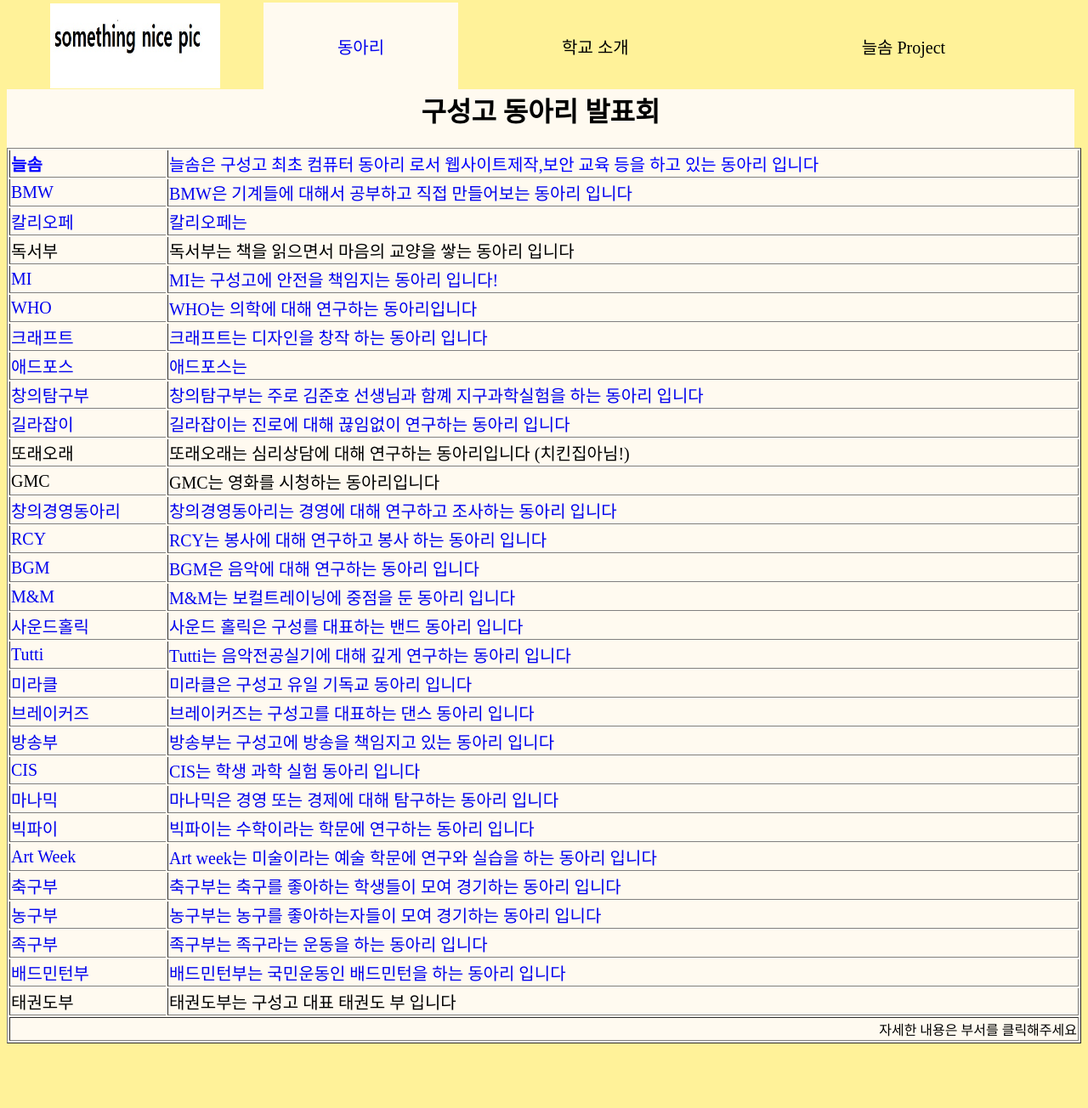
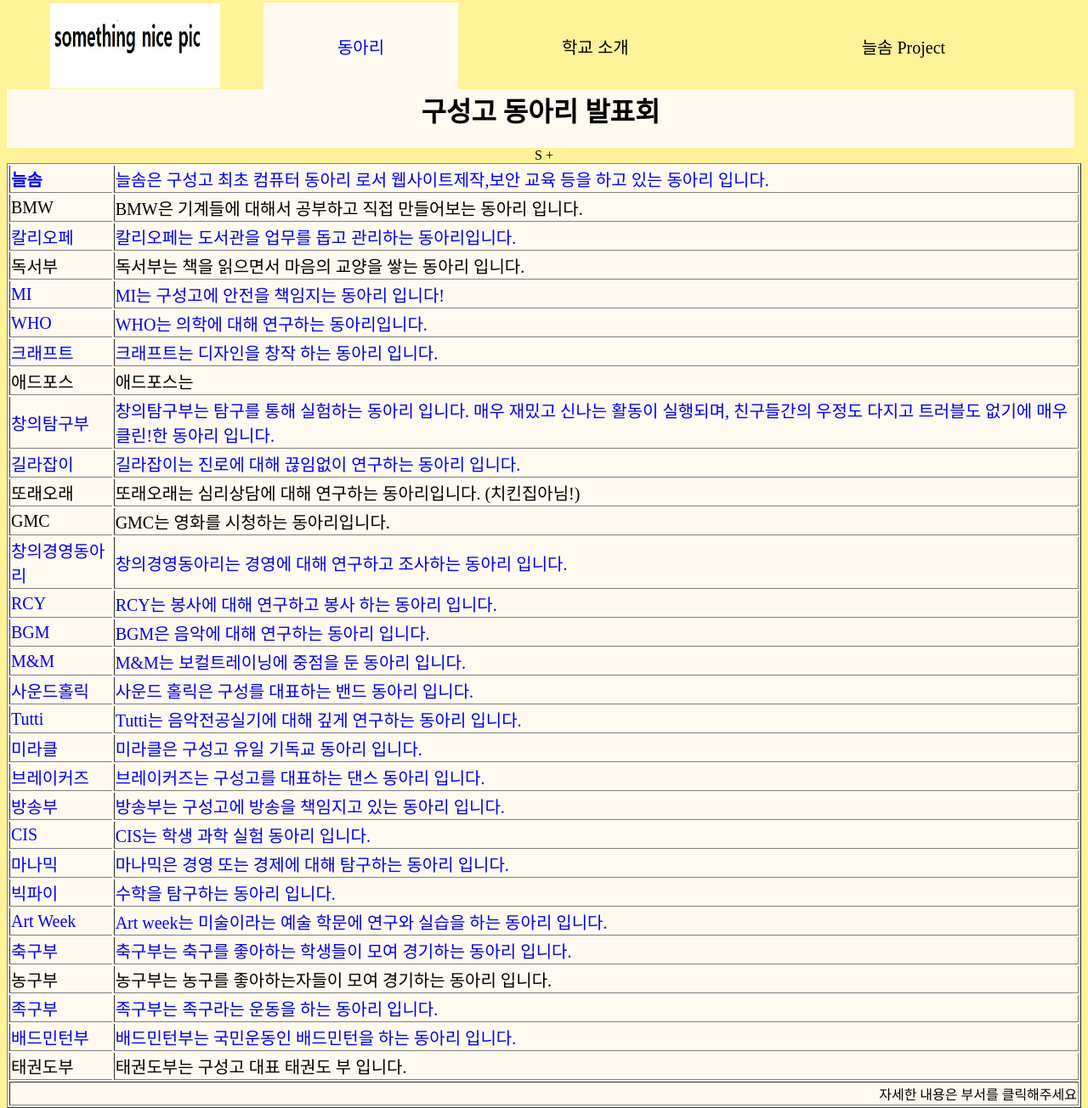
Before and after one commit to yeon333/koosungclub, a plain HTML site: page index.html in a window 1280 px wide. Shown: the part 5-1309 px from the top of the page at 85% size. Drawn offline with Linux system fonts and the light colour scheme.

Commit message:
bug fixed

```diff
--- a/index.html
+++ b/index.html
@@ -12,6 +12,7 @@
 	</head>
 	<style type="text/css">
 	.font{
+
 	font-size:20px;
 	border-right:none;
 	border-top:none;
@@ -47,149 +48,149 @@
 			<table style="background-color:#fffaf0" border="1" width="100%">
 				<Tr id="table">
 					<td class="font"><a href="#" style="color:blue" ><b>늘솜</b></a>
-					<td class="rtable"><a href="#" style="color:blue">늘솜은 구성고 최초 컴퓨터 동아리 로서 웹사이트제작,보안 교육 등을 하고 있는 동아리 입니다</a> </td>
+					<td class="rtable"><a href="#" style="color:blue">늘솜은 구성고 최초 컴퓨터 동아리 로서 웹사이트제작,보안 교육 등을 하고 있는 동아리 입니다.</a> </td>
 				</tr>
 				<Tr class="table">
-					<td class='font'><A href="club\bmw.html">BMW</a> </td>
-					<td class="rtable"><a href="club\bmw.html">BMW은 기계들에 대해서 공부하고 직접 만들어보는 동아리 입니다</a></td>
+					<td class='font'><A href="club\Bmw.html" style="color:black" >BMW</a> </td>
+					<td class="rtable"><a href="club\Bmw.html" style="color:black">BMW은 기계들에 대해서 공부하고 직접 만들어보는 동아리 입니다.</a></td>
 				</tr>
 				<Tr class="table">
 					<td class='font'><A href="index.html">칼리오페 </a> </td>
-					<td class="rtable">	<A href="index.html">칼리오페는 </a></td>
+					<td class="rtable">	<A href="index.html">칼리오페는 도서관을 업무를 돕고 관리하는 동아리입니다. </a></td>
 				</tr>
 				<Tr class="table">
-					<td class='font'><A href="club\독서부.html" style="color:black">독서부 </a>  </td>
-					<td class="rtable"><A href="club\독서부.html" style="color:black">독서부는 책을 읽으면서 마음의 교양을 쌓는 동아리 입니다</a> </td>
+					<td class='font'><A href="club\독서부(1).html" style="color:black">독서부 </a>  </td>
+					<td class="rtable"><A href="club\독서부(1).html" style="color:black">독서부는 책을 읽으면서 마음의 교양을 쌓는 동아리 입니다.</a> </td>
 				</tr>
 				<Tr class="table">
 					<td class='font'><A href="index.html">MI </a> </td>
 					<td class="rtable"><A href="index.html">MI는 구성고에 안전을 책임지는 동아리 입니다!</a>  </td>
-				</tr>
+				</tr>S
 				<Tr class="table">
 					<td class='font'><A href="index.html">WHO </a> </td>
 					<td class="rtable"><A href="index.html">
-					WHO는 의학에 대해 연구하는 동아리입니다</a>   </td>
+					WHO는 의학에 대해 연구하는 동아리입니다.</a>   </td>
 				</tr>
 				<Tr class="table">
 					<td class='font'><A href="index.html">크래프트 </a></td>
 					<td class="rtable"><A href="index.html">
-					크래프트는 디자인을 창작 하는 동아리 입니다</a> </td>
+					크래프트는 디자인을 창작 하는 동아리 입니다.</a> </td>
 				</tr>
 				<Tr class="table">
-					<td class='font'><A href="club\애드포스.html">애드포스 </a></td>
-					<td class="rtable"><A href="club\애드포스.html">
+					<td class='font'><A href="club\애드포스.html" style="color:black">애드포스 </a></td>
+					<td class="rtable"><A href="club\애드포스.html" style="color:black">
 					애드포스는 </a>   </td>
 				</tr>
 				<Tr class="table">
 					<td class='font'><A href="index.html">창의탐구부 </a></td>
 					<td class="rtable"><A href="index.html">
-					창의탐구부는 주로 김준호 선생님과 함꼐 지구과학실험을 하는 동아리 입니다 </a> </td>
+					창의탐구부는 탐구를 통해 실험하는 동아리 입니다. 매우 재밌고 신나는 활동이 실행되며, 친구들간의 우정도 다지고 트러블도 없기에 매우 클린!한 동아리 입니다.</a> </td>
 				</tr>
 				<Tr class="table">
 					<td class='font'><A href="index.html">길라잡이 </a></td>
 					<td class="rtable"><A href="index.html">
-					길라잡이는 진로에 대해 끊임없이 연구하는 동아리 입니다 </a> </td>
+					길라잡이는 진로에 대해 끊임없이 연구하는 동아리 입니다. </a> </td>
 				</tr>
 				<Tr class="table">
 					<td class='font'><A href="club\또래오래.html" style="color:black">또래오래 </a></td>
 					<td class="rtable"><A href="club\또래오래.html" style="color:black">
-					또래오래는 심리상담에 대해 연구하는 동아리입니다
+					또래오래는 심리상담에 대해 연구하는 동아리입니다.
 					&#40;치킨집아님!&#41;  </a></td>
 				</tr>
 				<Tr class="table">
 					<td class='font'><A href="club\GMC.html" style="color:black">GMC </a></td>
 					<td class="rtable"><A href="club\GMC.html" style="color:black">
-					GMC는 영화를 시청하는 동아리입니다   </a></td>
+					GMC는 영화를 시청하는 동아리입니다.   </a></td>
 				</tr>
 				<Tr class="table">
 					<td class='font'><A href="index.html">창의경영동아리 </a></td>
 					<td class="rtable"><A href="index.html">
-					창의경영동아리는 경영에 대해 연구하고 조사하는 동아리 입니다</a>  </td>
+					창의경영동아리는 경영에 대해 연구하고 조사하는 동아리 입니다.</a>  </td>
 				</tr>
 				<Tr class="table">
 					<td class='font'><A href="index.html">RCY </a></td>
 					<td class="rtable"><A href="index.html">
-					RCY는 봉사에 대해 연구하고 봉사 하는 동아리 입니다</a> </td>
+					RCY는 봉사에 대해 연구하고 봉사 하는 동아리 입니다.</a> </td>
 				</tr>
 				<Tr class="table">
 					<td class='font'><A href="index.html">BGM</a></td>
 					<td class="rtable"><A href="index.html">
-					BGM은 음악에 대해 연구하는 동아리 입니다  </a></td>
-				</tr>
+					BGM은 음악에 대해 연구하는 동아리 입니다.  </a></td>
+				</tr>+
 				<Tr class="table">
 					<td class='font'><A href="index.html">M&M </a> </td>
 					<td class="rtable"><A href="index.html">
-					M&M는 보컬트레이닝에 중점을 둔  동아리 입니다</a> </td>
+					M&M는 보컬트레이닝에 중점을 둔  동아리 입니다.</a> </td>
 				</tr>
 				<Tr class="table">
 					<td class='font'><A href="index.html">사운드홀릭 </a></td>
 					<td class="rtable"><A href="index.html">
-					사운드 홀릭은 구성를 대표하는 밴드 동아리 입니다</a> </td>
+					사운드 홀릭은 구성를 대표하는 밴드 동아리 입니다.</a> </td>
 				</tr>
 				<Tr class="table">
 					<td class='font'><A href="index.html">Tutti </a> </td>
 					<td class="rtable"><A href="index.html">
-					Tutti는 음악전공실기에 대해 깊게 연구하는 동아리 입니다 </a></td>
+					Tutti는 음악전공실기에 대해 깊게 연구하는 동아리 입니다. </a></td>
 				</tr>
 				<Tr class="table">
 					<td class='font'><A href="index.html">미라클</a></td>
 					<td class="rtable"><A href="index.html">
-					미라클은  구성고 유일 기독교 동아리 입니다</a>  </td>
+					미라클은  구성고 유일 기독교 동아리 입니다.</a>  </td>
 				</tr>
 				<Tr class="table">
 					<td class='font'><A href="index.html">브레이커즈</a> </td>
 					<td class="rtable"><A href="index.html">
-					브레이커즈는 구성고를 대표하는 댄스 동아리 입니다</a> </td>
+					브레이커즈는 구성고를 대표하는 댄스 동아리 입니다.</a> </td>
 				</tr>
 				<Tr class="table">
 					<td class='font'><A href="index.html">방송부</a> </td>
 					<td class="rtable"><A href="index.html">
-					방송부는 구성고에 방송을 책임지고 있는 동아리 입니다</a>  </td>
+					방송부는 구성고에 방송을 책임지고 있는 동아리 입니다.</a>  </td>
 				</tr>
 				<Tr class="table">
 					<td class='font'><A href="index.html">CIS</a>	</td>
 					<td class="rtable"><A href="index.html">
-					CIS는 학생 과학 실험 동아리 입니다  </a> </td>
+					CIS는 학생 과학 실험 동아리 입니다.  </a> </td>
 				</tr>
 				<Tr class="table">
 					<td class='font'><A href="index.html">마나믹 </a> </td>
 					<td class="rtable"><A href="index.html">
-					마나믹은 경영 또는 경제에 대해 탐구하는 동아리 입니다</a> </td>
+					마나믹은 경영 또는 경제에 대해 탐구하는 동아리 입니다.</a> </td>
 				</tr>
 				<Tr class="table">
 					<td class='font'><A href="index.html">빅파이</a></td>
 					<td class="rtable"><A href="index.html">
-					빅파이는 수학이라는 학문에 연구하는 동아리 입니다 </a>  </td>
+					수학을 탐구하는 동아리 입니다. </A> </td>
 				</tr>
 				<Tr class="table">
 					<td class='font'><A href="index.html">Art Week </a></td>
 					<td class="rtable"><A href="index.html">
-					Art week는 미술이라는 예술 학문에 연구와 실습을 하는 동아리 입니다 </A> </td>
+					Art week는 미술이라는 예술 학문에 연구와 실습을 하는 동아리 입니다. </A> </td>
 				</tr>
 				<Tr class="table">
 					<td class='font'><A href="index.html">축구부  </a></td>
 					<td class="rtable"><A href="index.html">
-					축구부는 축구를 좋아하는 학생들이 모여 경기하는 동아리 입니다 </a> </td>
+					축구부는 축구를 좋아하는 학생들이 모여 경기하는 동아리 입니다. </a> </td>
 				</tr>
 				<Tr class="table">
-					<td class='font'><A href="index.html">농구부</a> </td>
-					<td class="rtable"><A href="index.html">
-					농구부는 농구를 좋아하는자들이 모여 경기하는 동아리 입니다</a>  </td>
+					<td class='font'><A href="농구부1.html" style="color:black">농구부</a> </td>
+					<td class="rtable"><A href="농구부1.html" style="color:black">
+					농구부는 농구를 좋아하는자들이 모여 경기하는 동아리 입니다.</a>  </td>
 				</tr>
 				<Tr class="table">
 					<td class='font'><A href="index.html">족구부  </a> </td>
 					<td class="rtable"><A href="index.html">
-					족구부는 족구라는 운동을 하는  동아리 입니다</a> </td>
+					족구부는 족구라는 운동을 하는  동아리 입니다.</a> </td>
 				</tr>
 				<Tr class="table">
 					<td class='font'><A href="index.html">배드민턴부 </a></td>
 					<td class="rtable"><A href="index.html">
-					배드민턴부는 국민운동인 배드민턴을 하는 동아리 입니다  </a></td>
+					배드민턴부는 국민운동인 배드민턴을 하는 동아리 입니다.  </a></td>
 				</tr>
 				<Tr class="table">
 					<td class='font'><A href="club\태권도부.html" style="color:black">태권도부 </a></td>
 					<td class="rtable"><A href="club\태권도부.html" style="color:black">
-					태권도부는 구성고 대표 태권도 부 입니다</a> </td>
+					태권도부는 구성고 대표 태권도 부 입니다.</a> </td>
 				</tr>
 				<Tr>
 					<td colspan='2' align='right'><span style='font-size=20px'>자세한 내용은 부서를 클릭해주세요 </span></td>
@@ -200,8 +201,9 @@
 
 		<Br><BR><BR><BR><BR>
 				<hr>
-	<center><a href=#><img src="http://aj425.com.ne.kr/icon3/19.gif" title="위로" border=0 height="100" width="100"></a></center>
-	<a href="#" onClick="alert('카톡');">문의사항</a>
+	<center><a href=#><img src="http://aj425.com.ne.kr/icon3/19.gif" title="위로" border=0 height="50" width="50"></a></center>
+	<hr>
+	<a href="#" onClick="alert('카톡:tjdus4433');">문의사항</a>
 
 	</body>
 </html>
```
Also changed, not shown: aschool.html (+27 -9 lines), image/농구부1.html (added, +26 -0 lines), image/칼리오페.html (added, +20 -0 lines), nproject.html (+5 -3 lines).
